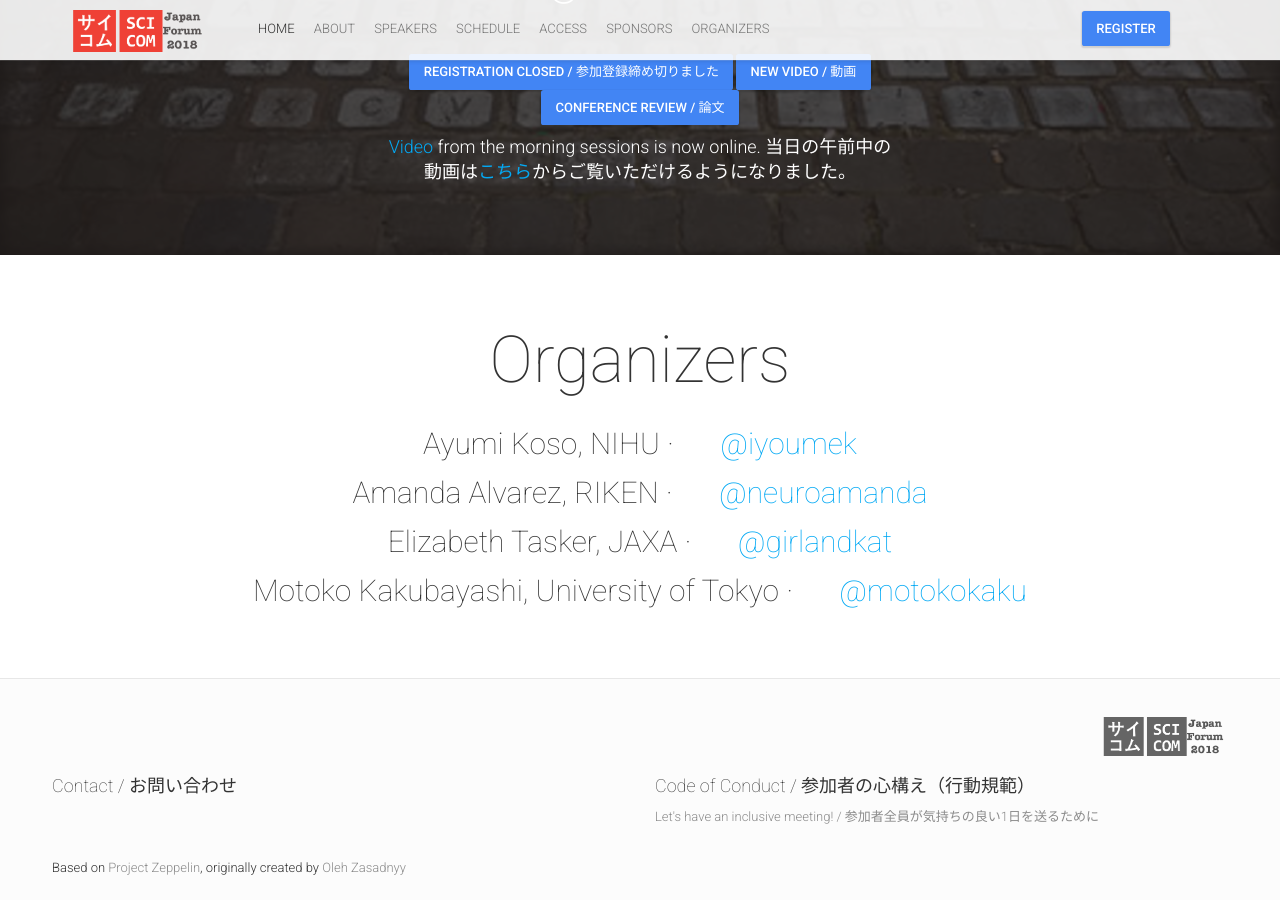
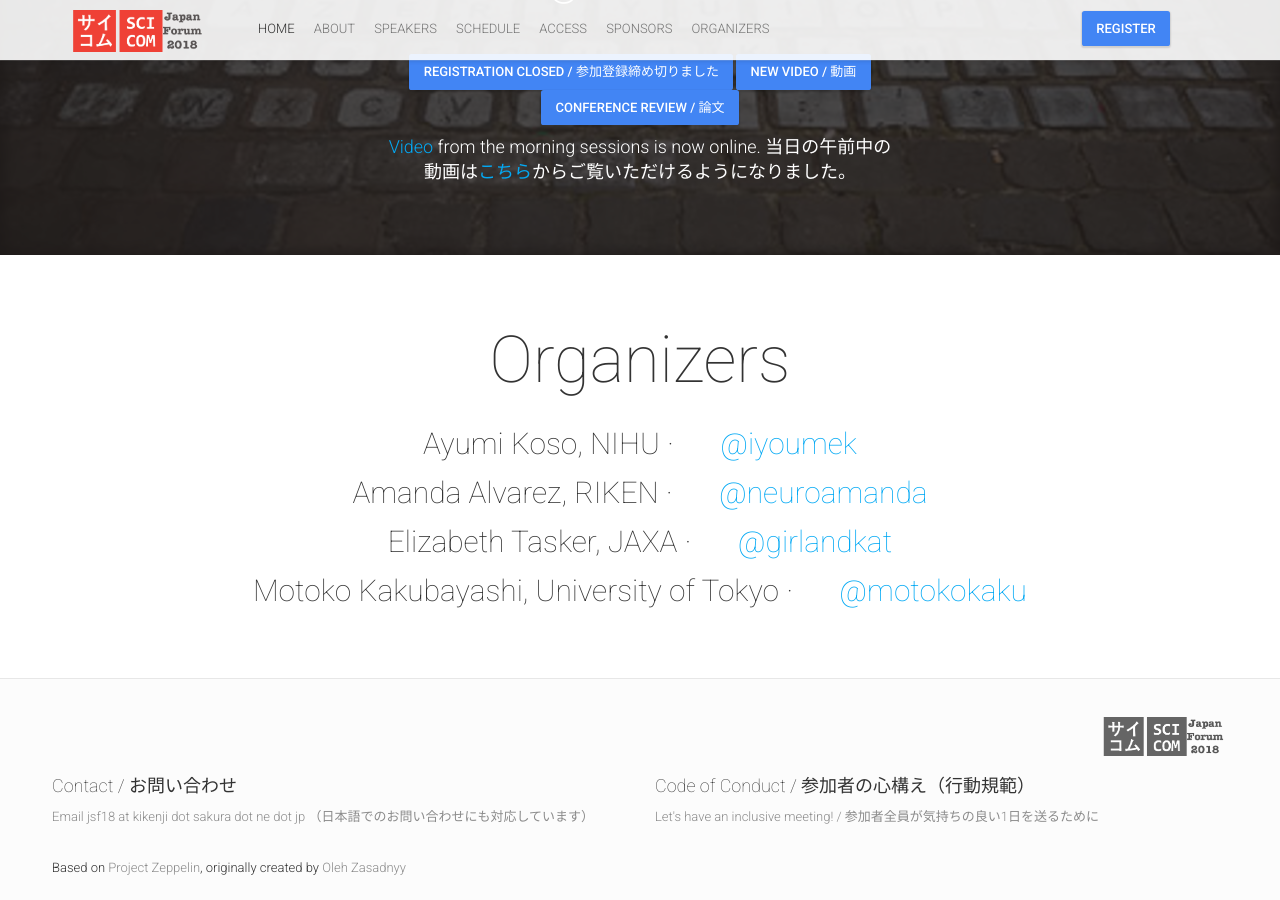
Before and after one commit to JapanSciCom/2018, a Jekyll site: the page built from index.html, in a window 1280 px wide and 900 px high, scrolled down 6356 px. Built offline with Jekyll 4.4.1, drawn with Linux system fonts in a browser that asks for light colours; nearby versions of some CDN libraries; comment, search, counter and statistics services are not loaded.

Commit message:
Revert "Update contact info"
This reverts commit c77eb641fbb52829d73d2dcd8469adaae6eb4013.

```diff
--- a/_config.yml
+++ b/_config.yml
@@ -216,7 +216,8 @@ footerBlocks:
 #   - {link: "https://developers.google.com", text: "Google Developers"}
 -
   title: "Contact / お問い合わせ"
-  text: "Email jsf19 at kikenji dot sakura dot ne dot jp （日本語でのお問い合わせにも対応しています）"
+  links:
+   - {"", text: "Email jsf18 at kikenji dot sakura dot ne dot jp （日本語でのお問い合わせにも対応しています）"}
 -
   title: "Code of Conduct / 参加者の心構え（行動規範）"
   links:
```
